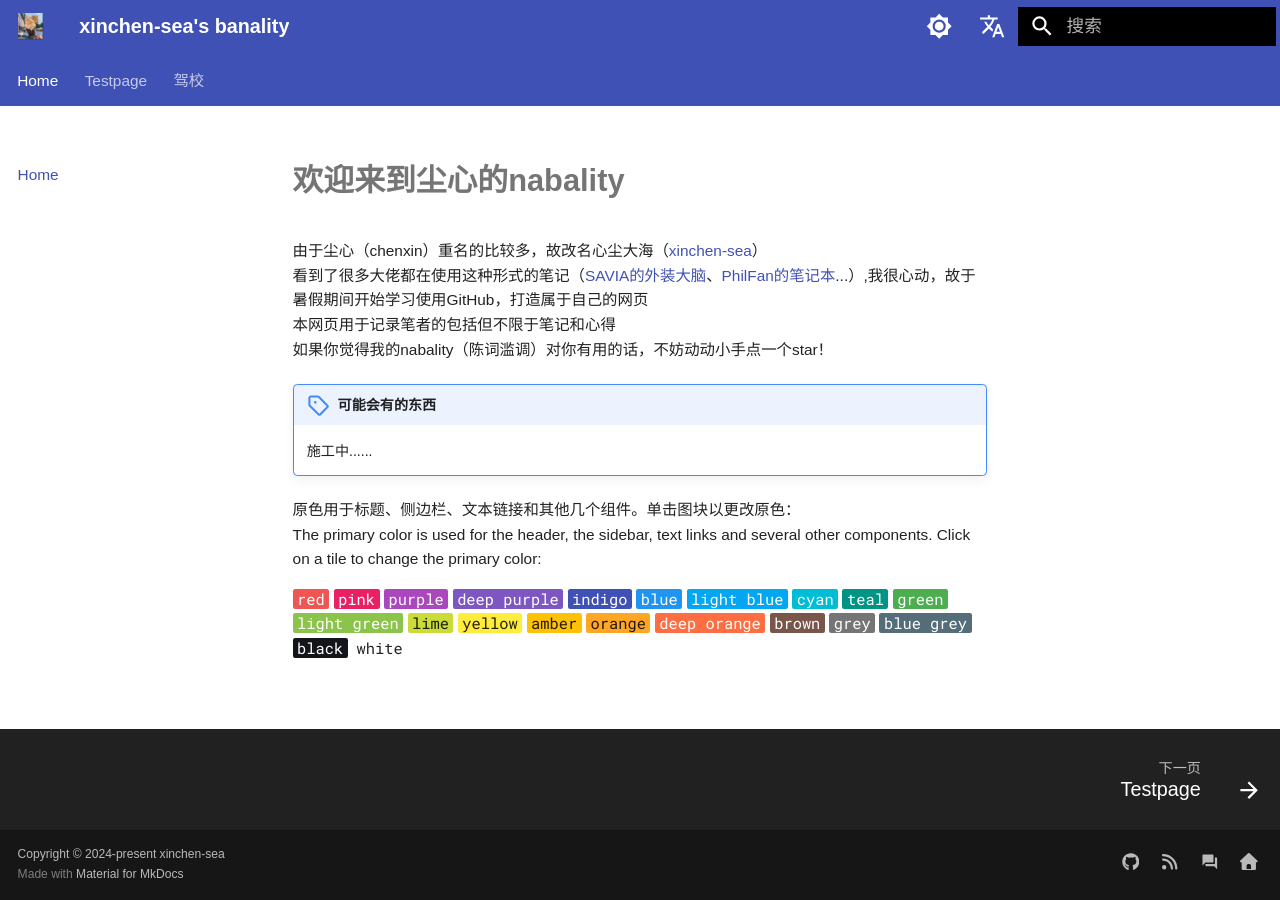
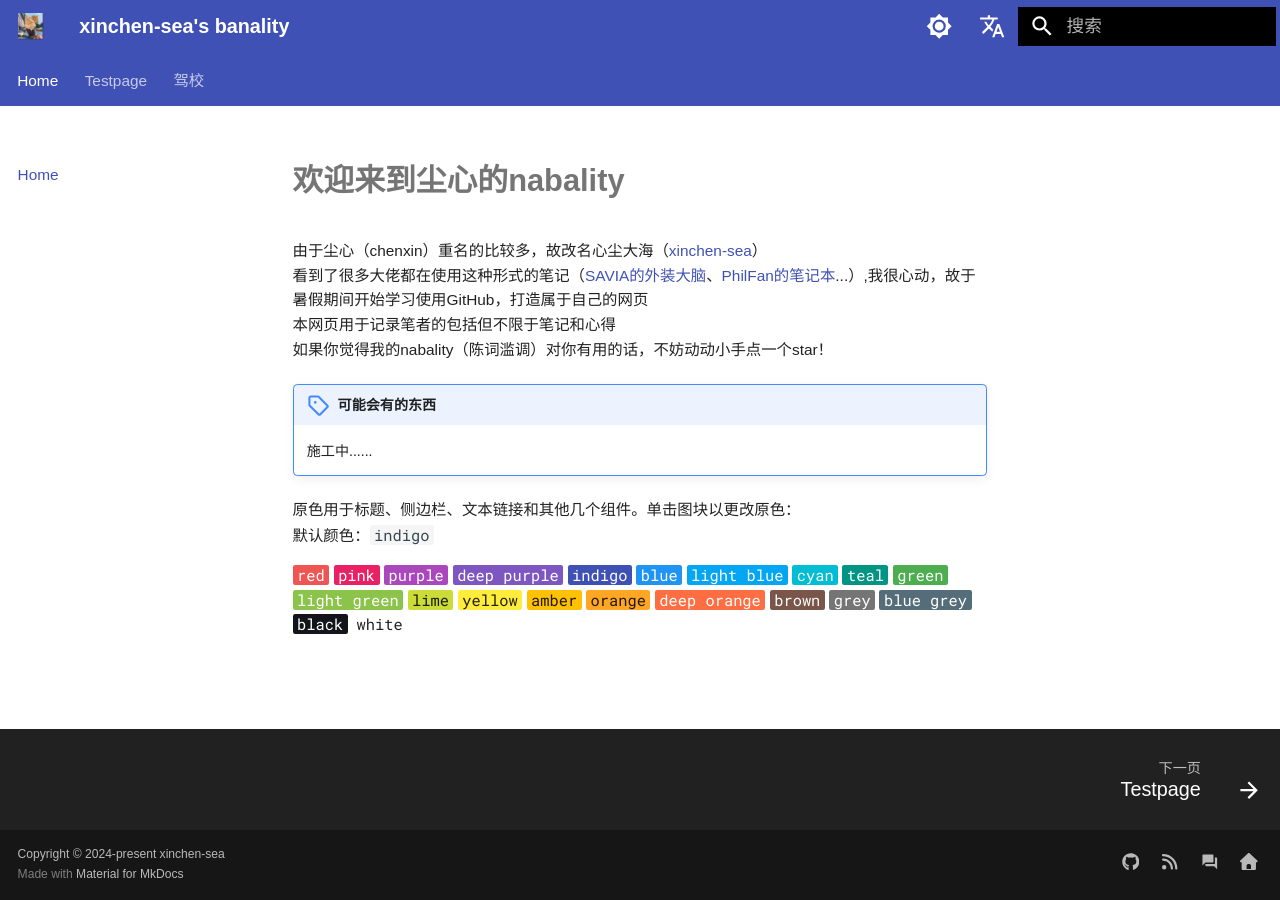
Before and after one commit to xinchen-sea/xinchen-sea.github.io, an MkDocs documentation site: the page built from docs/index.md, in a window 1280 px wide. Built offline with MkDocs 1.6.1 and Material for MkDocs 9.7.7, drawn with Linux system fonts in a browser that asks for light colours; some web fonts are replaced; plug-ins that fetch from the network failed and are left out; comment, search, counter and statistics services are not loaded.

Commit message:
Update index.md

```diff
--- a/docs/index.md
+++ b/docs/index.md
@@ -12,8 +12,7 @@
 
 
 原色用于标题、侧边栏、文本链接和其他几个组件。单击图块以更改原色：
-The primary color is used for the header, the sidebar, text links and several other components.
-Click on a tile to change the primary color:
+默认颜色：`indigo`
 
 <div class="mdx-switch">
   <button data-md-color-primary="red"><code>red</code></button>
```
